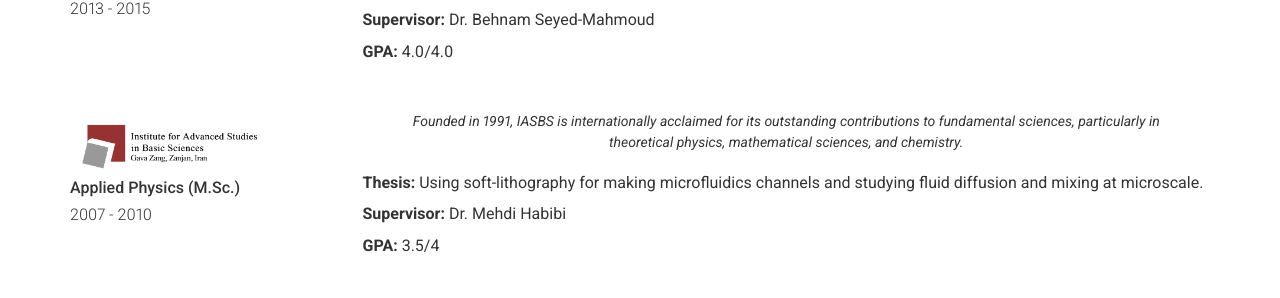
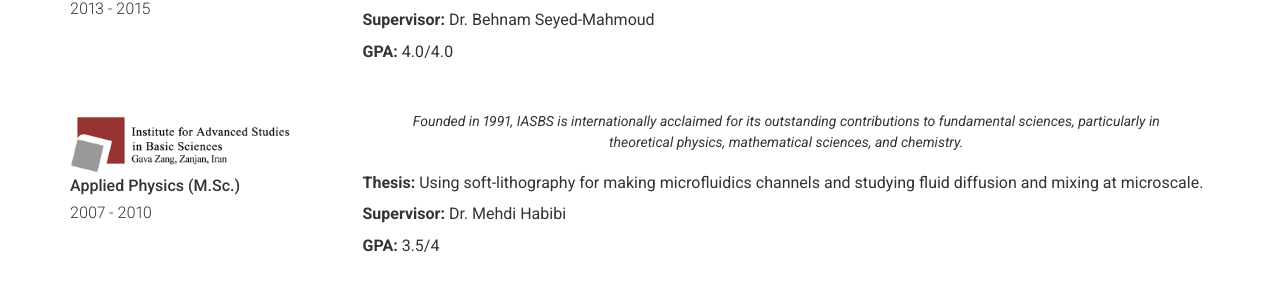
Before and after one commit to naserih/naserih.github.io, a Jekyll site: the page built from index.md, in a window 1280 px wide. Shown: the part 4344-4642 px from the top of the page. Built offline with Jekyll 4.4.1, drawn with Linux system fonts in a browser that asks for light colours; nearby versions of some CDN libraries.

Commit message:
update logos

```diff
--- a/_config.yml
+++ b/_config.yml
@@ -377,7 +377,7 @@ content:
 
 
       - layout: left
-        title: <img src="/images/iasbs_logo.png" width="200" />
+        title: <img src="/images/iasbs_logo.jpg" width="220" />
         sub_title: Institute for Advanced Studies in Basic Sciences (IASBS), Zanjan, Iran
         caption: 2007 - 2010
         sub_title: Applied Physics (M.Sc.)
```
Also changed, not shown: images/Iasbs_logo.jpg (added), images/Iasbs_logo.png, 1 other file.
